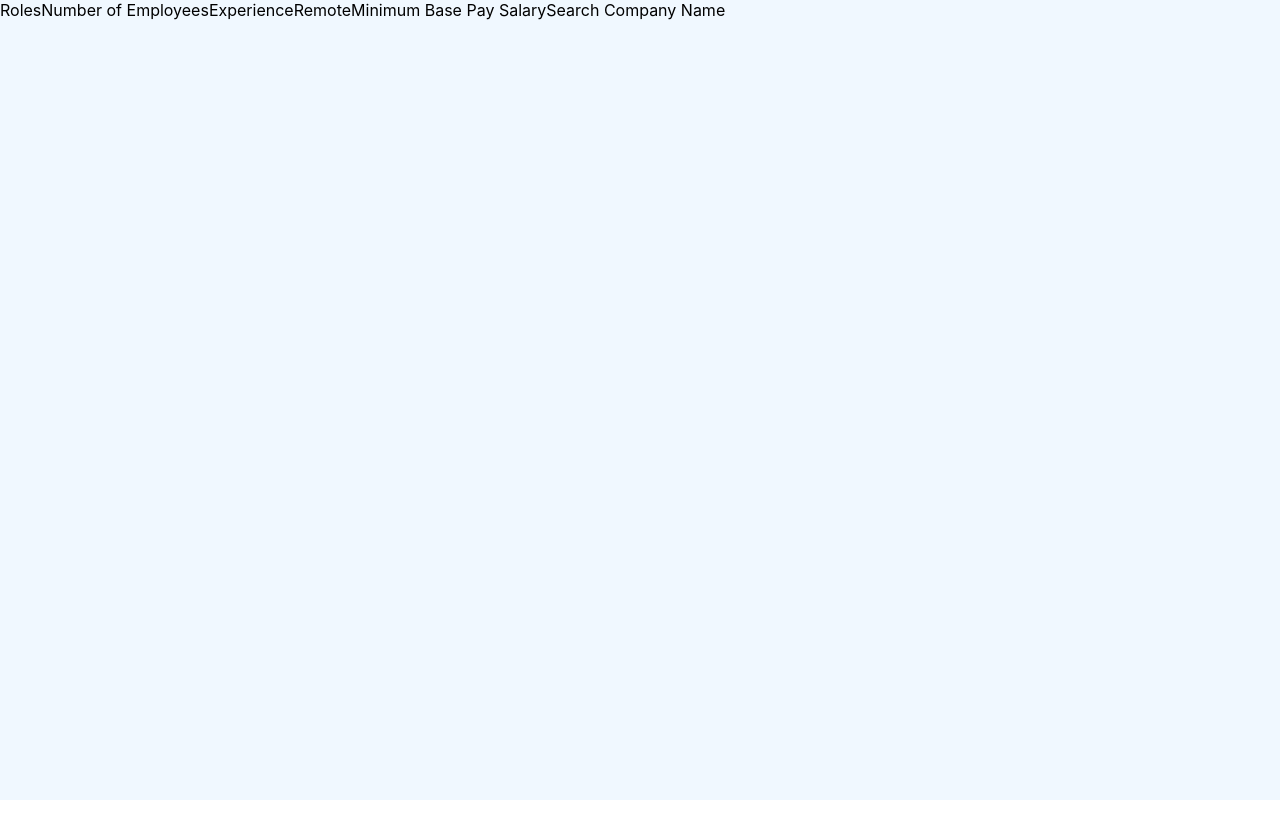
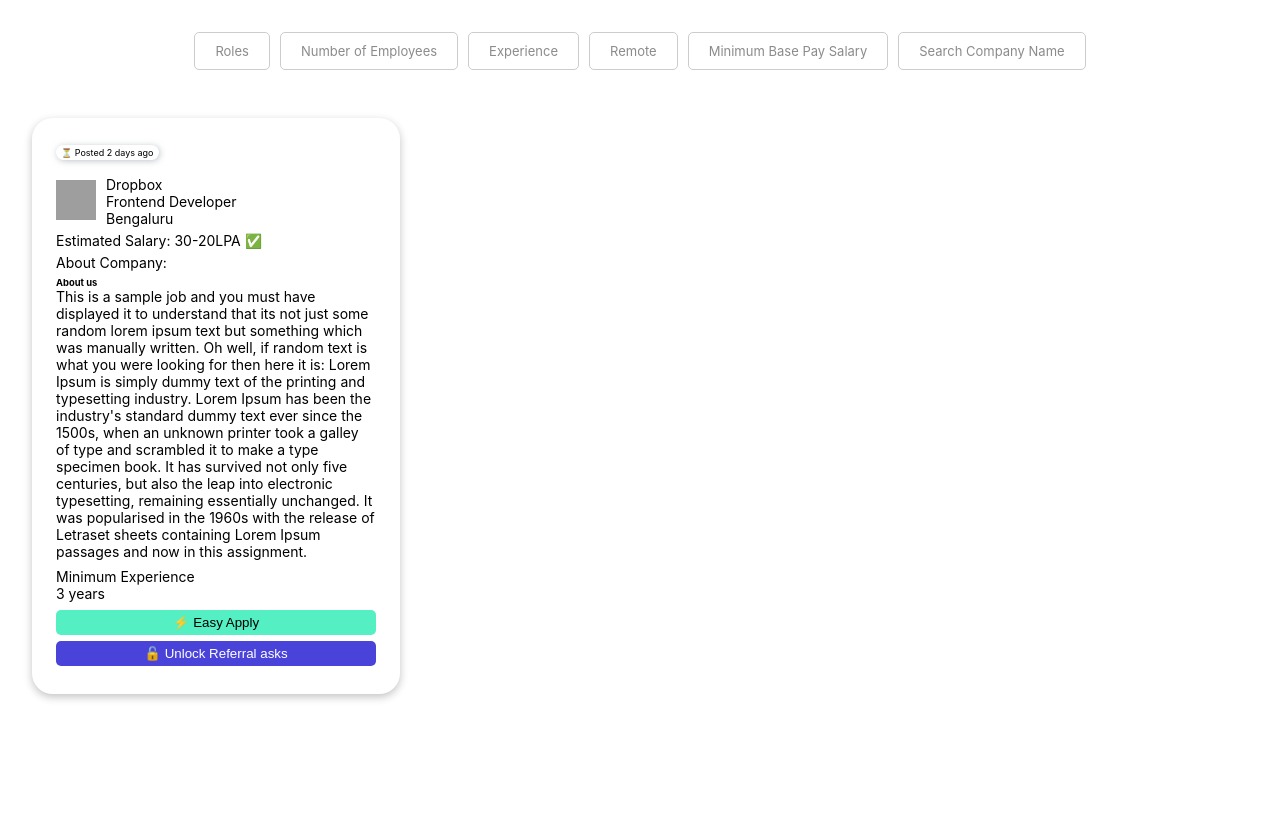
Before and after one commit to tonyantony300/job-dashboard, a React (Create React App) app: page / in a window 1280 px wide. Shown: the top 838 px of the page. Before the commit the page ends 800 px from the top, so only its background shows below. Built offline with nearby package versions, Linux system fonts and the light colour scheme; grey boxes are pictures that could not be loaded.

Commit message:
one card styled

```diff
--- a/src/App.css
+++ b/src/App.css
@@ -13,22 +13,32 @@
 }
 
 
-
-
 .App {
   margin: 0;
   box-sizing: border-box;
-  display: flex;
-  justify-content: center;
-  align-items: center;
-  flex-direction: column;
   width: 100%;
   position: relative;
   overflow-x: hidden;
-
 }
 
 .container {
-  background-color: aliceblue;
+  background-color: #fff;
+  padding: 2rem;
   height: 100vh;
 }
+
+.filter-section {
+  display: flex;
+  gap: 10px;
+  justify-content: center;
+  align-items: center;
+  margin-bottom: 3rem;
+}
+
+.filter {
+  border: 1px solid var(--filter-border);
+  padding: 10px 20px;
+  border-radius: 5px;
+  font-size: small;
+  color: var(--text-lightgray)
+}
--- a/src/App.js
+++ b/src/App.js
@@ -1,4 +1,5 @@
 import "./App.css";
+import Card from "./Card";
 
 function App() {
   return (
@@ -11,6 +12,9 @@
         <span className="filter">Minimum Base Pay Salary</span>
         <span className="filter">Search Company Name</span>
       </div>
+      <div className="cards-section">
+        <Card />
+      </div>
     </div>
   );
 }
--- /dev/null
+++ b/src/Card.css
@@ -0,0 +1,90 @@
+
+h6, p {
+    margin: 0;
+}
+
+.card {
+    max-width: 20rem;
+    height: 34rem;
+    border-radius: 1.3rem;
+    box-shadow: rgba(0, 0, 0, 0.24) 0px 3px 8px;
+    padding: 24px 24px 8px 24px;
+    font-size: 14px;
+    font-weight: 400;
+}
+
+.card:hover {
+    transform: scale(1.01);
+    transition: all ease-in 0.05s;
+}
+
+.posted-header {
+    box-shadow: rgba(149, 157, 165, 0.6) 1px 1px 6px;
+    border-radius: 10px;
+    padding: 2px 5px 2px 5px;
+    font-size: 9px;
+    display: inline-flex;
+    justify-content: center;
+    align-items: center;
+}
+
+.card-header {
+    display: flex;
+    width: 100%;
+    align-items: center;
+    padding-top: 16px;
+}
+
+.card
+
+.logo img {
+    height: 40px;
+    width: 40px;
+}
+
+
+.header-subsection {
+    display: flex;
+    flex-direction: column;
+    align-items: flex-start;
+    padding-left: 10px;
+}
+.experience-section {
+
+    margin: 8px 0px;
+
+}
+
+.salary-section {
+    margin: 5px 0px;
+}
+
+.button-section {
+    display: flex;
+    flex-direction: column;
+    justify-content: center;
+    align-items: center;
+    width: 100%;
+    gap: 6px;
+}
+
+.button-section button {
+    width: 100%;
+    border: 0;
+    border-radius: 5px;
+    padding: 5px 0px;
+}
+
+.card-body h6 {
+    margin-top: 6px;
+}
+
+.button-section button:first-of-type {
+    background-color: var(--primary-button);
+    font-weight: 500;
+}
+
+.button-section button:last-of-type {
+    background-color: var( --secondary-button);
+    color: white;
+}
--- /dev/null
+++ b/src/Card.js
@@ -0,0 +1,45 @@
+import "./Card.css";
+
+export default function Card() {
+  const details =
+    "This is a sample job and you must have displayed it to understand that its not just some random lorem ipsum text but something which was manually written. Oh well, if random text is what you were looking for then here it is: Lorem Ipsum is simply dummy text of the printing and typesetting industry. Lorem Ipsum has been the industry's standard dummy text ever since the 1500s, when an unknown printer took a galley of type and scrambled it to make a type specimen book. It has survived not only five centuries, but also the leap into electronic typesetting, remaining essentially unchanged. It was popularised in the 1960s with the release of Letraset sheets containing Lorem Ipsum passages and now in this assignment.";
+  const exp = "3";
+  const location = "Bengaluru";
+  const company = "Dropbox";
+  const maxSalary = "20";
+  const minSalary = "30";
+  const role = "Frontend Developer";
+  const logoUrl = "https://logo.clearbit.com/dropbox.com";
+  const age = "⏳ Posted 2 days ago";
+  const jdLink = "https://weekday.works";
+  return (
+    <div className="card">
+      <span className="posted-header">{age}</span>
+      <div className="card-header">
+        <span className="logo">
+          <img src={logoUrl} alt={`${company} logo`} />
+        </span>
+        <div className="header-subsection">
+          <span className="card-company">{company}</span>
+          <span className="card-role">{role}</span>
+          <span className="card-location">{location}</span>
+        </div>
+      </div>
+      <div className="salary-section">
+        Estimated Salary: {minSalary}-{maxSalary}LPA ✅{" "}
+      </div>
+      <div className="card-body">
+        <span>About Company:</span> <br></br>
+        <h6>About us</h6>
+        <p>{details}</p>
+      </div>
+      <div className="experience-section">
+        <span>Minimum Experience</span> <br /> <span>{exp} years</span>
+      </div>
+      <div className="button-section">
+        <button>⚡️ Easy Apply </button>
+        <button>🔓 Unlock Referral asks</button>
+      </div>
+    </div>
+  );
+}
```
